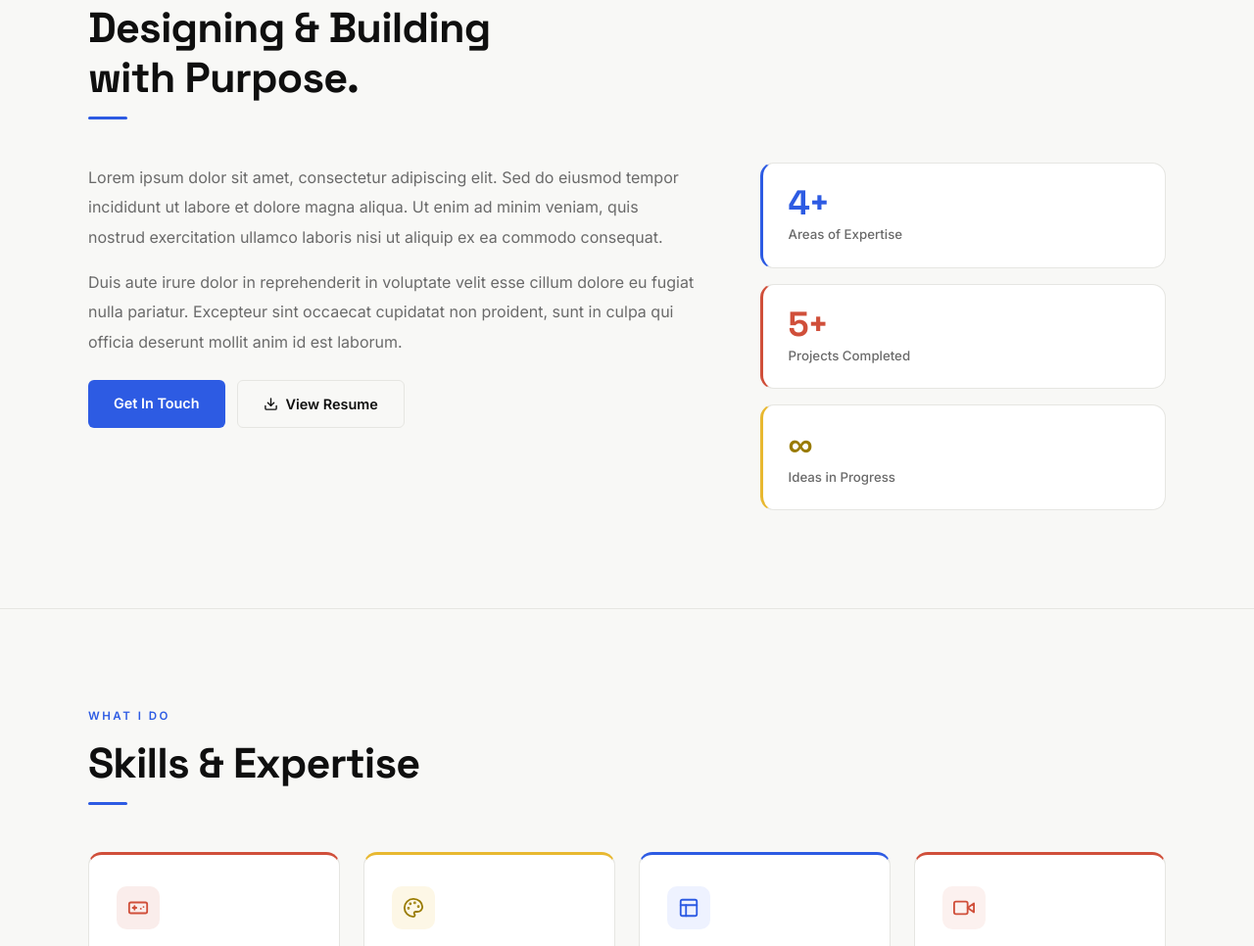
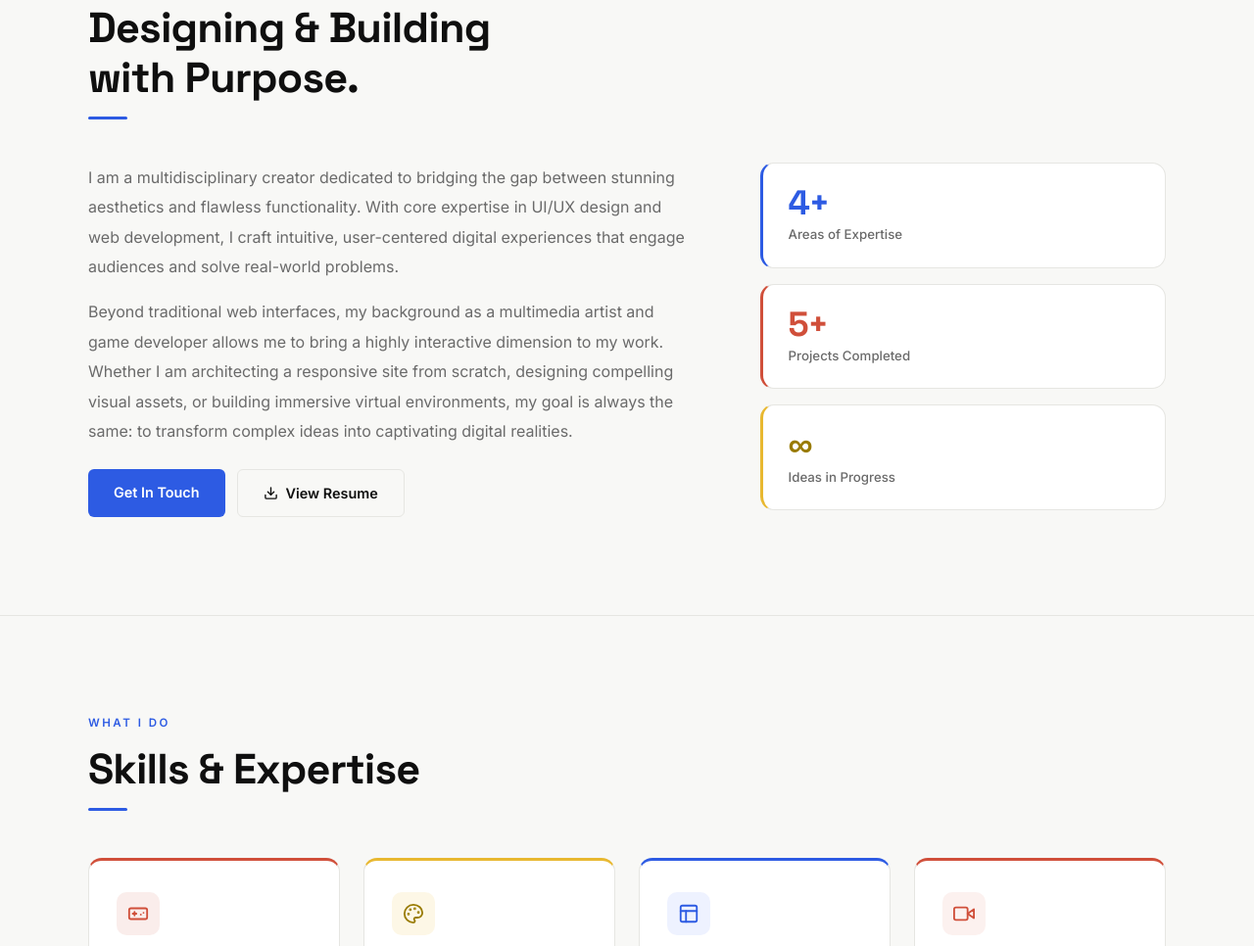
Before and after one commit to sheerwiiin/Sherwin_portfolio, a plain HTML site: page index.html in a window 1280 px wide. Shown: the part 1011-1977 px from the top of the page at 98% size. Drawn offline with Linux system fonts and the light colour scheme.

Commit message:
docs: update About Me description with custom intro

```diff
--- a/index.html
+++ b/index.html
@@ -133,14 +133,10 @@
     <div class="about-grid">
       <div class="about-text">
         <p>
-          Lorem ipsum dolor sit amet, consectetur adipiscing elit. Sed do eiusmod tempor
-          incididunt ut labore et dolore magna aliqua. Ut enim ad minim veniam, quis nostrud
-          exercitation ullamco laboris nisi ut aliquip ex ea commodo consequat.
+          I am a multidisciplinary creator dedicated to bridging the gap between stunning aesthetics and flawless functionality. With core expertise in UI/UX design and web development, I craft intuitive, user-centered digital experiences that engage audiences and solve real-world problems.
         </p>
         <p>
-          Duis aute irure dolor in reprehenderit in voluptate velit esse cillum dolore eu
-          fugiat nulla pariatur. Excepteur sint occaecat cupidatat non proident, sunt in
-          culpa qui officia deserunt mollit anim id est laborum.
+          Beyond traditional web interfaces, my background as a multimedia artist and game developer allows me to bring a highly interactive dimension to my work. Whether I am architecting a responsive site from scratch, designing compelling visual assets, or building immersive virtual environments, my goal is always the same: to transform complex ideas into captivating digital realities.
         </p>
         <div style="display:flex;gap:12px;margin-top:1.5rem;flex-wrap:wrap;">
           <a href="mailto:ramirezsherwint@gmail.com" class="btn btn-primary">Get In Touch</a>
```
